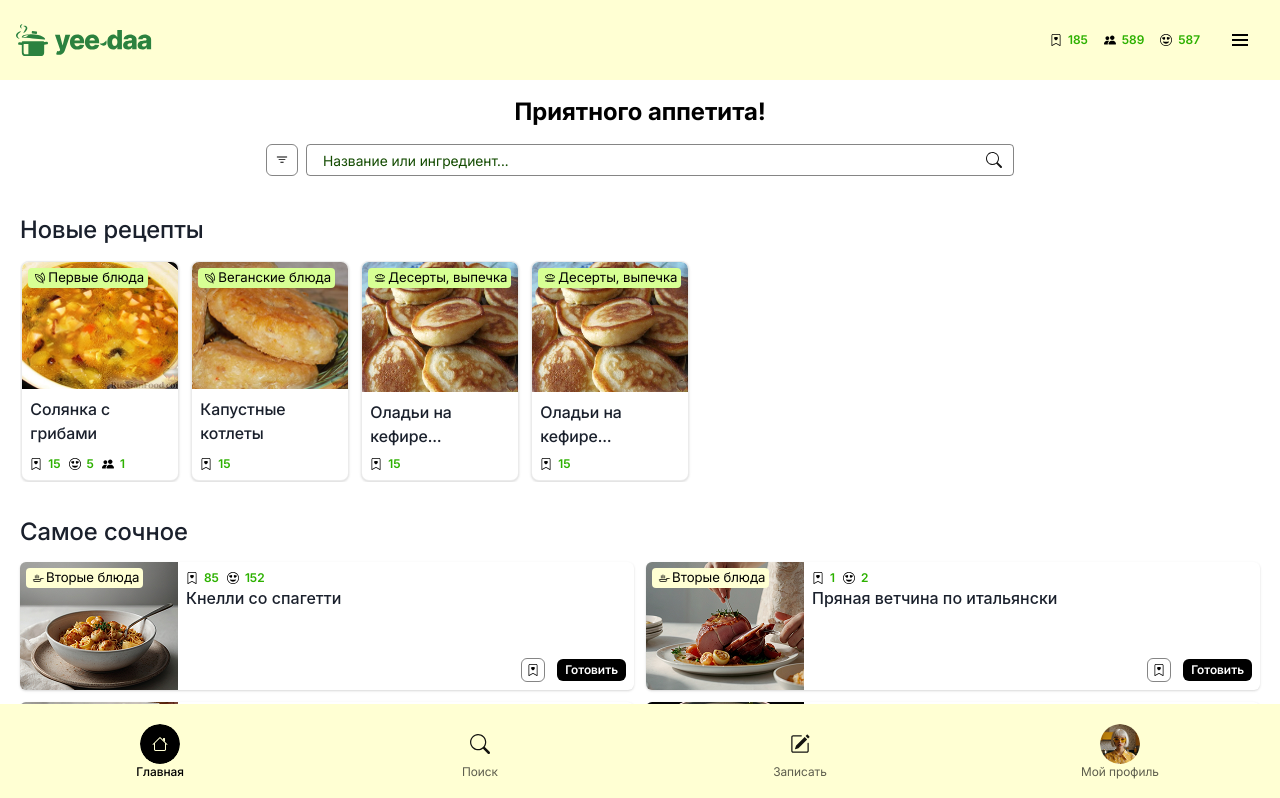
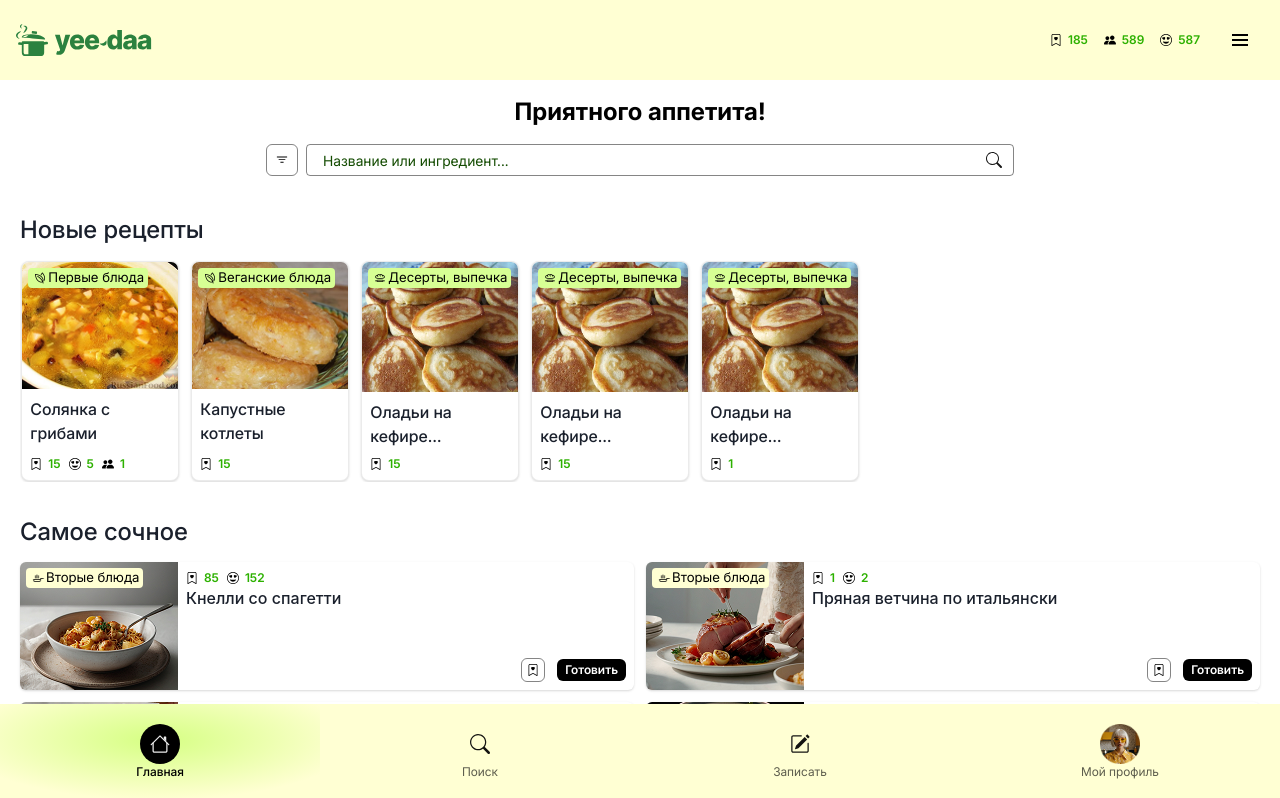
Before and after one commit to RomanZelenin/yeedaa, a React (Vite) app: page / in a window 1280 px wide. Shown: the top 798 px of the page. Built offline with nearby package versions, Linux system fonts and the light colour scheme.

Commit message:
fix(ui): add gradient for selected menu item

```diff
--- a/src/app/Sections.tsx
+++ b/src/app/Sections.tsx
@@ -48,6 +48,15 @@ function SectionNewRecipes() {
             description:
                 'Очень вкусные и нежные оладьи на кефире. Настоятельно рекомендую пышные кефирные оладьи на завтрак.',
             bookmarksCount: 15,
+        },
+        {
+            category: 'Десерты, выпечка',
+            cover: 'src/assets/оладьи.png',
+            badgeIcon: 'src/assets/icons/хлеб-и-скалка-96 1.svg',
+            title: 'Оладьи на кефире "Пышные"',
+            description:
+                'Очень вкусные и нежные оладьи на кефире. Настоятельно рекомендую пышные кефирные оладьи на завтрак.',
+            bookmarksCount: 1,
         },
     ];
 
--- a/src/app/StartPage.tsx
+++ b/src/app/StartPage.tsx
@@ -443,7 +443,7 @@ function AsidePanel({
 
 function FooterMenu({ avatar }: { avatar: string }) {
     const menuItems = [
-        { icon: './src/assets/icons/selected-home.svg', title: 'Главная', selected: true },
+        { icon: './src/assets/icons/home.svg', title: 'Главная', selected: true },
         { icon: './src/assets/icons/search.svg', title: 'Поиск', selected: false },
         { icon: './src/assets/icons/write.svg', title: 'Записать', selected: false },
         { icon: avatar, title: 'Мой профиль', selected: false },
@@ -469,9 +469,20 @@ function FooterMenu({ avatar }: { avatar: string }) {
                     fontWeight={it.selected ? '500' : '400'}
                     lineHeight='133%'
                     color={it.selected ? 'black' : 'rgba(0, 0, 0, 0.64)'}
+                    background={
+                        it.selected
+                            ? 'radial-gradient(62.5% 62.5% at 48.89% 37.5%, rgba(196, 255, 97, 0.7) 0%, rgba(255, 255, 255, 0) 100%) #FFFFD3'
+                            : 'none'
+                    }
                 >
                     <VStack spacing={0}>
-                        <Avatar src={it.icon} boxSize='40px' />
+                        <Box bgColor={it.selected ? 'black' : 'none'} borderRadius='100%'>
+                            <Image
+                                src={it.icon}
+                                filter={it.selected ? 'invert(100%)' : 'none'}
+                                boxSize='40px'
+                            />
+                        </Box>
                         <Box>{it.title}</Box>
                     </VStack>
                 </Box>
```
Also changed, not shown: src/assets/icons/selected-home.svg (deleted).
